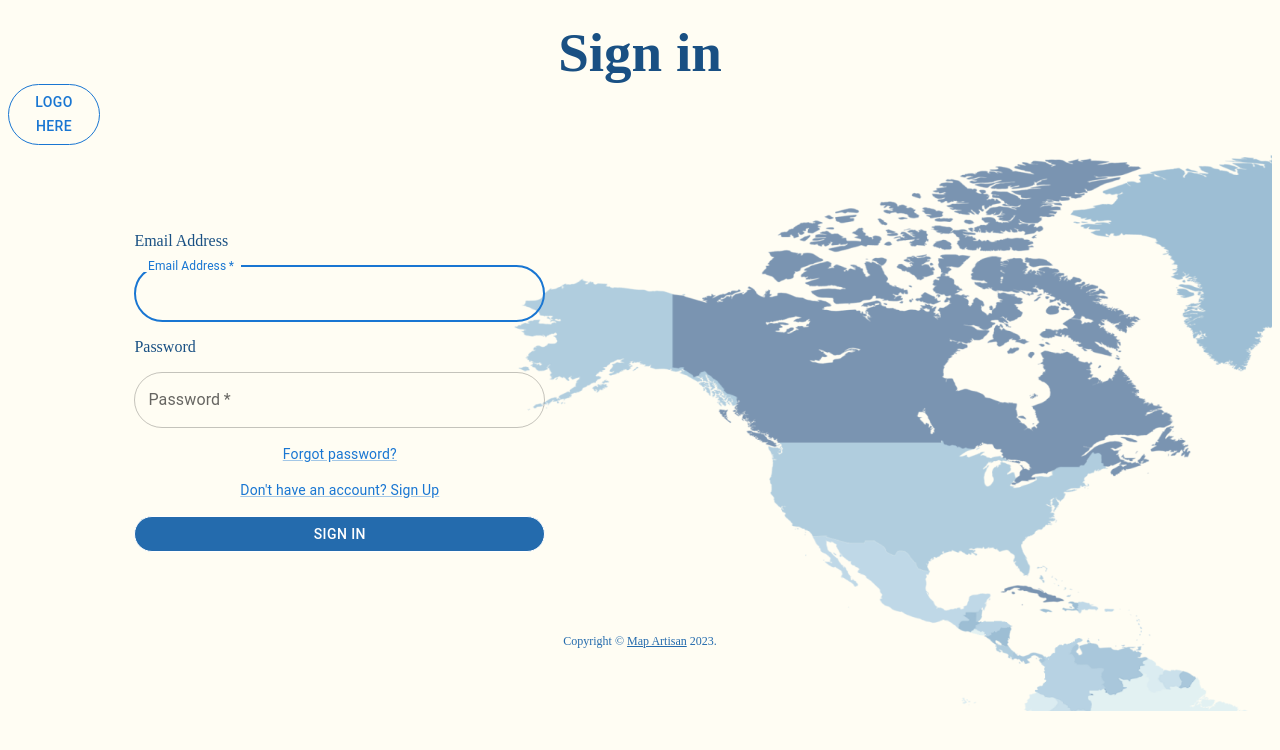
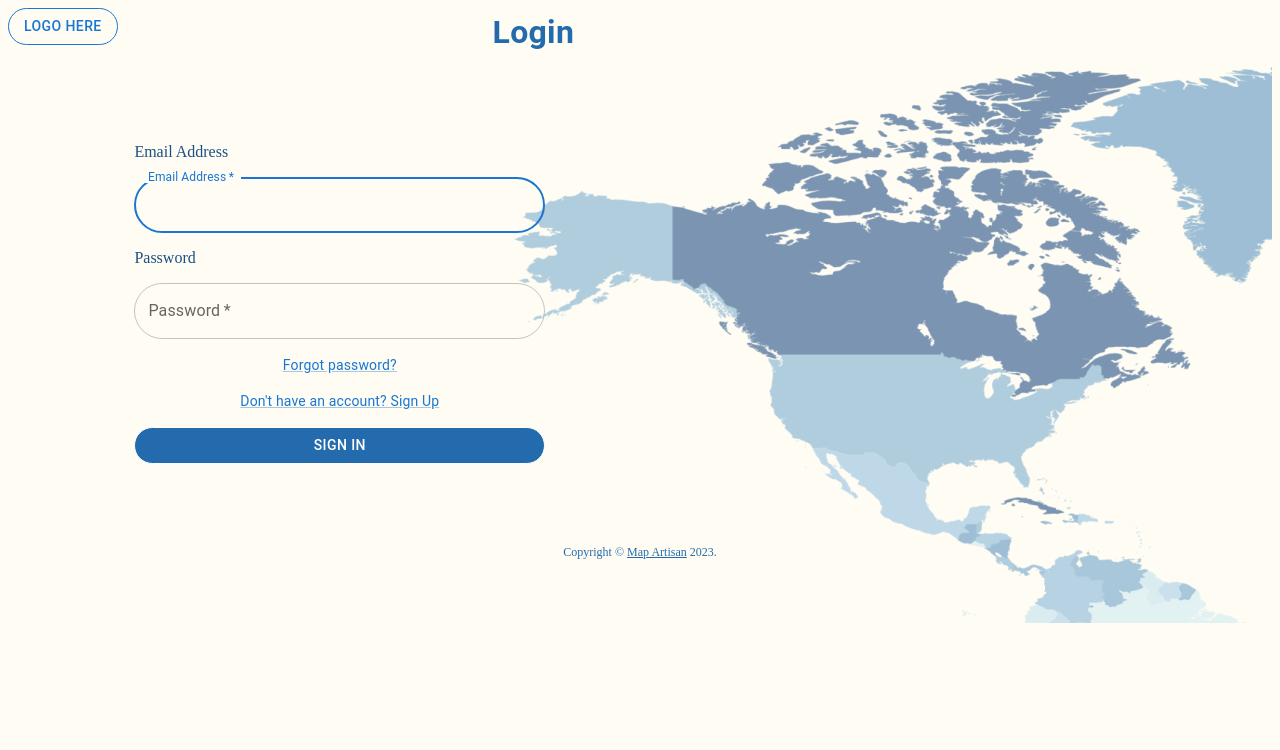
Before and after one commit to AmyLin06/MapArtisan, a React (Create React App) app in the folder client/: page / in a window 1280 px wide. Shown: the top 750 px of the page. Built offline with nearby package versions, Linux system fonts and the light colour scheme; a web font is replaced by a local one.

Commit message:
merged with main, resolved conflicts

```diff
--- a/client/src/screens/LoginScreen.js
+++ b/client/src/screens/LoginScreen.js
@@ -21,10 +21,7 @@ const LoginScreen = () => {
   return (
     <>
       <div className="main">
-        <div className="bannerBox">
-          <Banner className="banner" loginMenu={false} />
-          <Grid className="login">Sign in</Grid>
-        </div>
+        <Banner className="banner" screen="LOGIN" />
         <div className="content">
           <Stack className="loginBox" spacing={2} direction="column">
             <div className="label">Email Address</div>
--- a/client/src/styles/LoginScreen.css
+++ b/client/src/styles/LoginScreen.css
@@ -10,16 +10,9 @@
     flex-direction: column;
 }
 
-.bannerBox{
-    padding-top: 1%;
-    display: grid;
-    grid-template-columns: repeat(2, 1fr);
-}
-
 .banner{
-    grid-column-start: 1;
-    grid-column-end: 3;
-    grid-row-start: 1;
+    width: 100vw;
+    justify-content: center;
 }
 
 .login{
```
